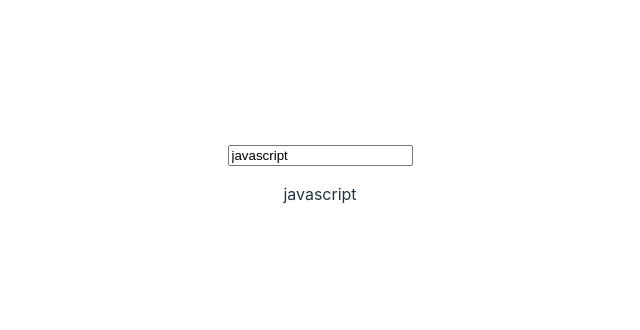
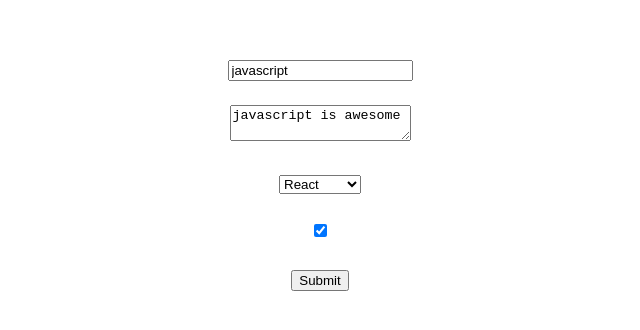
Before and after one commit to kaziomarSH24/React-practice-, a React (Vite) app in the folder myProject/: page / in a window 1280 px wide. Shown: the part 218-548 px from the top of the page, without its empty margins (320-960 px from the left). Built offline with nearby package versions, Linux system fonts and the light colour scheme.

Commit message:
Controlled form handel

```diff
--- a/myProject/src/components/Form.jsx
+++ b/myProject/src/components/Form.jsx
@@ -3,28 +3,74 @@ import React from "react";
 class Form extends React.Component {
   state = {
     title: "javascript",
+    text: "javascript is awesome",
+    library: "react",
+    isAwesome: true,
+    print: "",
   };
   handelChange = (e) => {
     console.log(e.target.value);
 
+    if (e.target.type === "text") {
+      this.setState({ title: e.target.value });
+    } else if (e.target.type === "textarea") {
+      this.setState({ text: e.target.value });
+    } else if (e.target.type === "select-one") {
+      this.setState({ library: e.target.value });
+    } else if (e.target.type === "checkbox") {
+      this.setState({ isAwesome: e.target.checked });
+    } else {
+      console.log("nothing");
+    }
+  };
+
+  submitForm = (e) => {
+    e.preventDefault();
+    const { title, text, library, isAwesome } = this.state;
+    console.log(title, text, library, isAwesome);
     this.setState({
-      title: e.target.value,
-    });
+        print: `Title: ${title}, Text: ${text}, Library: ${library}, isAwesome: ${isAwesome}`,
+        });
+  };
 
-  };
   render() {
-    const { title } = this.state;
+    const { title, text, library, isAwesome, print } = this.state;
     return (
       <div>
-        <form>
+        <form onSubmit={this.submitForm}>
           <input
             type="text"
             value={title}
             placeholder="Enter title"
             onChange={this.handelChange}
           />
+          <br />
+          <br />
+          <textarea
+            name="text"
+            value={text}
+            onChange={this.handelChange}
+          ></textarea>
+          <br />
+          <br />
+          <select value={library} onChange={this.handelChange}>
+            <option value="javascript">Javascript</option>
+            <option value="python">Python</option>
+            <option value="react">React</option>
+            <option value="ruby">Ruby</option>
+          </select>
+          <br />
+          <br />
+          <input
+            type="checkbox"
+            checked={isAwesome}
+            onChange={this.handelChange}
+          />
+          <br />
+          <br />
+          <input type="submit" value="Submit" />
         </form>
-        <p>{title}</p>
+        <p>{print}</p>
       </div>
     );
   }
```
